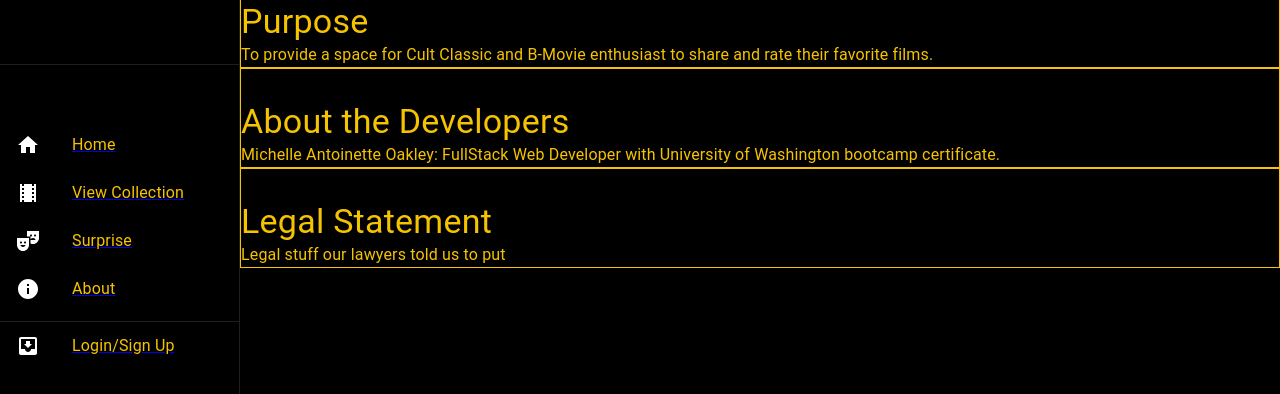
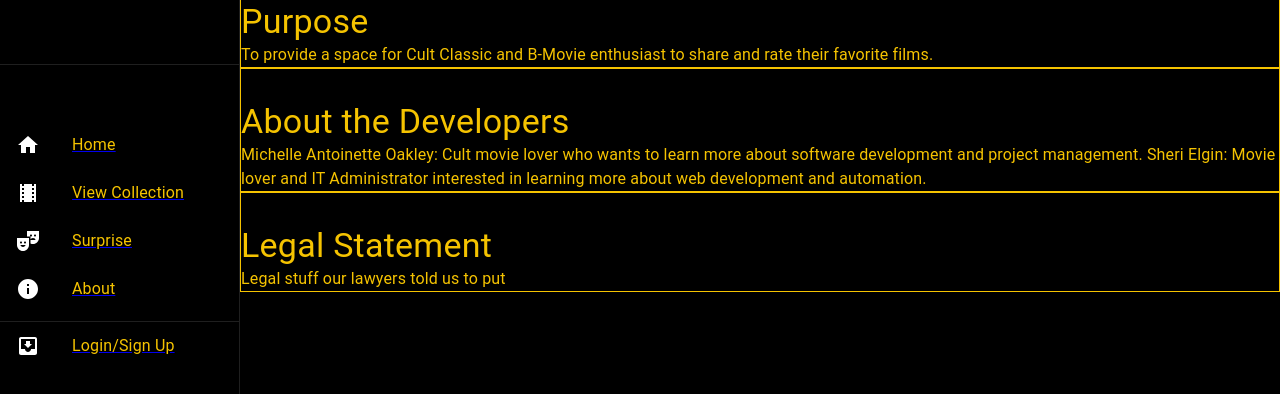
Before and after one commit to WilliamCrownover/bfanz, a React (Create React App) app in the folder client/: page /about in a window 1280 px wide. Shown: the top 394 px of the page. Built offline with nearby package versions, Linux system fonts and the light colour scheme.

Commit message:
added Sheri to the devloper section

```diff
--- a/client/src/pages/About.js
+++ b/client/src/pages/About.js
@@ -20,7 +20,11 @@ const About = () => {
                     About the Developers
                 </Typography>
                 <Typography variant="body1">
-                    Michelle Antoinette Oakley: FullStack Web Developer with University of Washington bootcamp certificate.
+                    Michelle Antoinette Oakley: Cult movie lover who wants to learn more about software development and project management.
+
+                    Sheri Elgin: Movie lover and IT Administrator interested in learning more about web development and automation.
+
+
 
 
                 </Typography>
```
